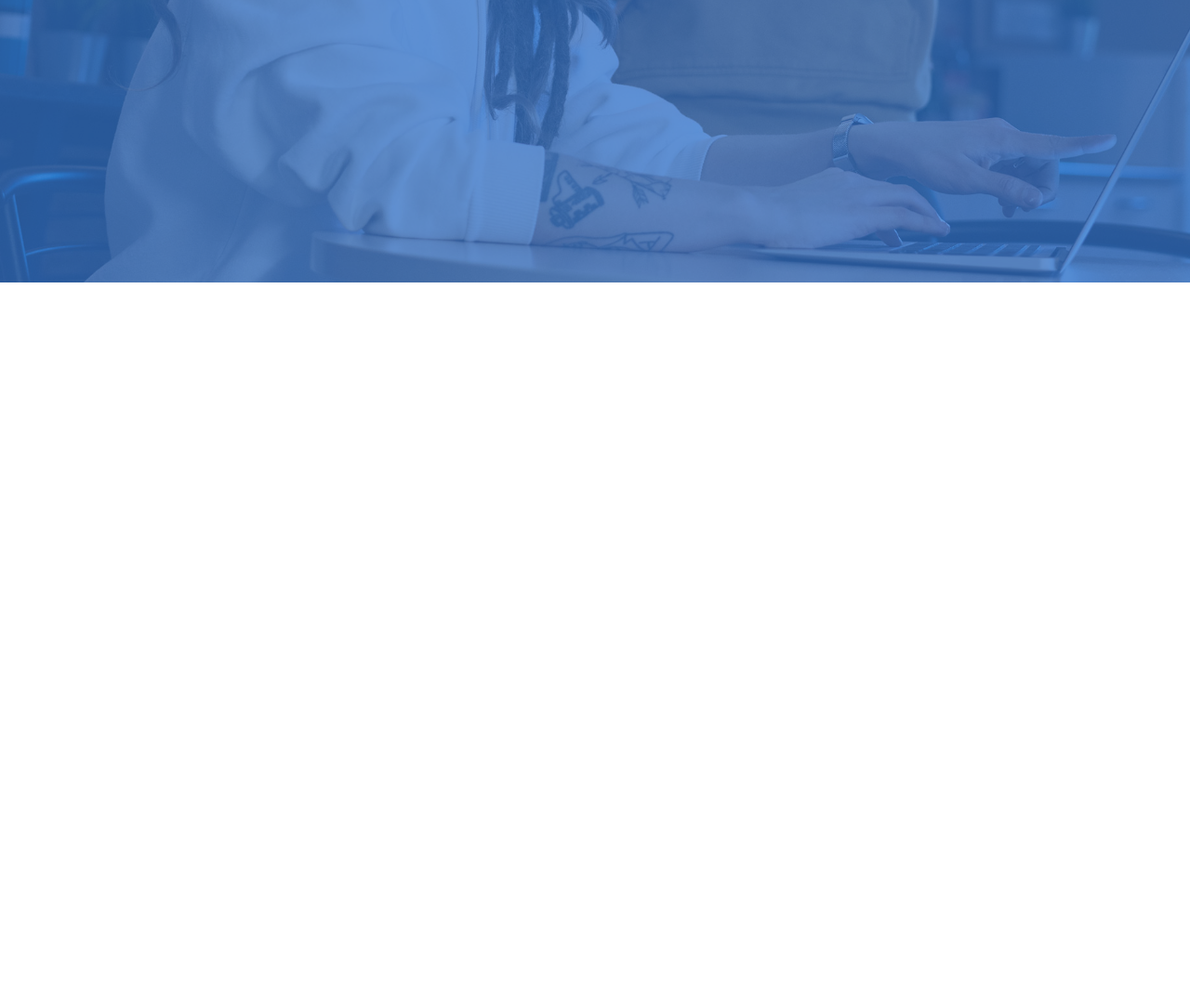
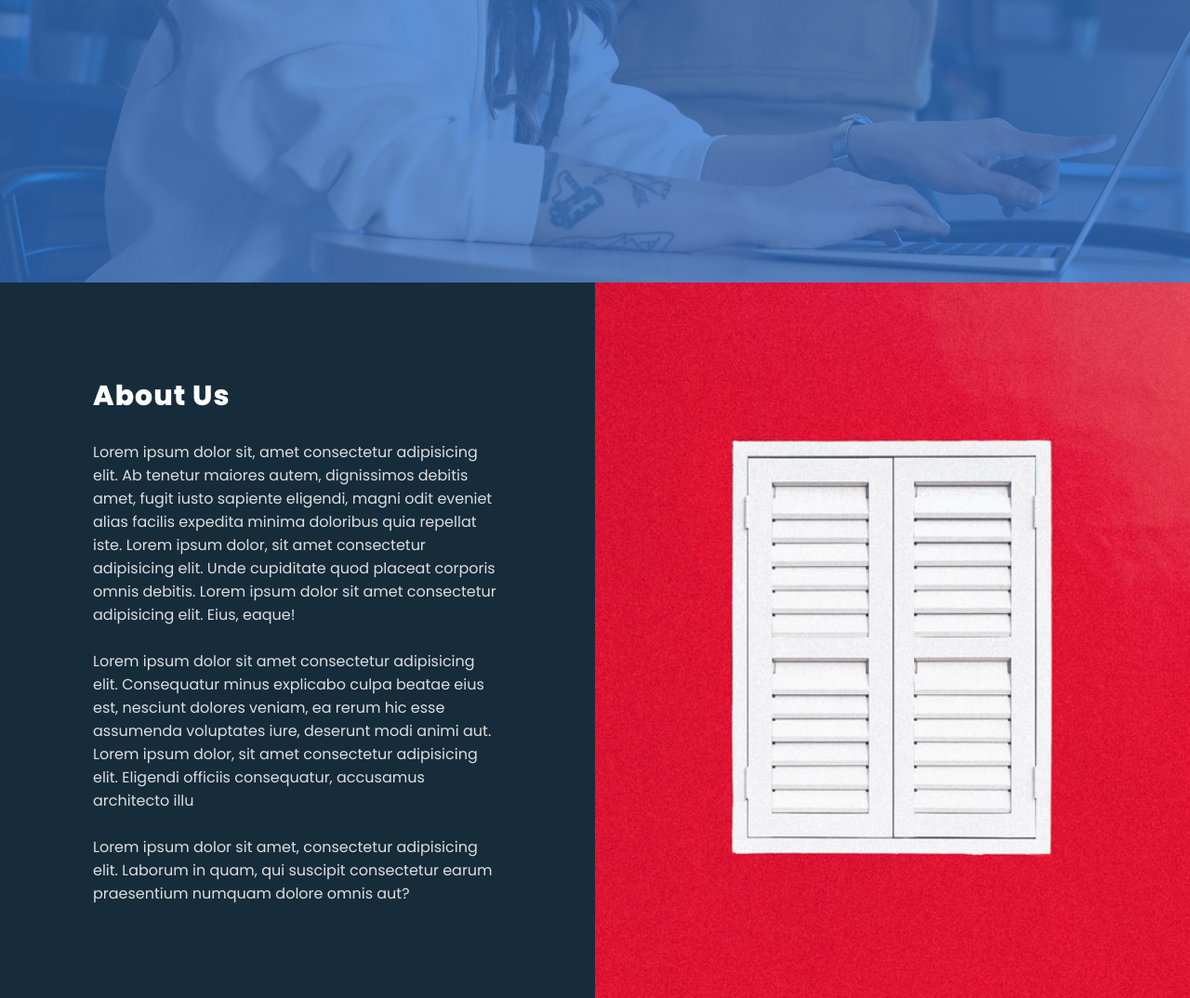
Before and after one commit to olivercastroteran/Responsive-Website-Model, a plain HTML site: page index.html in a window 1280 px wide. Shown: the part 496-1570 px from the top of the page at 93% size. Before the commit the page ends 800 px from the top, so only its background shows below. Drawn offline with Linux system fonts and the light colour scheme.

Commit message:
about us section added

```diff
--- a/index.html
+++ b/index.html
@@ -25,6 +25,32 @@
       </div>
     </div>
     <!-- ________________________________________ About ________________________________________ -->
+    <section class="about">
+      <div class="content-box">
+        <h2 class="heading">About Us</h2>
+        <p>
+          Lorem ipsum dolor sit, amet consectetur adipisicing elit. Ab tenetur
+          maiores autem, dignissimos debitis amet, fugit iusto sapiente
+          eligendi, magni odit eveniet alias facilis expedita minima doloribus
+          quia repellat iste. Lorem ipsum dolor, sit amet consectetur
+          adipisicing elit. Unde cupiditate quod placeat corporis omnis debitis.
+          Lorem ipsum dolor sit amet consectetur adipisicing elit. Eius, eaque!
+          <br /><br />
+          Lorem ipsum dolor sit amet consectetur adipisicing elit. Consequatur
+          minus explicabo culpa beatae eius est, nesciunt dolores veniam, ea
+          rerum hic esse assumenda voluptates iure, deserunt modi animi aut.
+          Lorem ipsum dolor, sit amet consectetur adipisicing elit. Eligendi
+          officiis consequatur, accusamus architecto illu
+        </p>
+        <br />
+        <p>
+          Lorem ipsum dolor sit amet, consectetur adipisicing elit. Laborum in
+          quam, qui suscipit consectetur earum praesentium numquam dolore omnis
+          aut?
+        </p>
+      </div>
+      <div class="img-box"></div>
+    </section>
     <!-- ________________________________________ Services ________________________________________ -->
     <!-- ________________________________________ Technology ________________________________________ -->
     <!-- ________________________________________ Client ________________________________________ -->
--- a/style.css
+++ b/style.css
@@ -71,3 +71,31 @@ body {
   background: url(./img/toggle.png);
   background-size: cover;
 }
+
+/* ___________________________________ About ___________________________________ */
+.about {
+  position: relative;
+  width: 100%;
+  display: flex;
+}
+.about .content-box {
+  background: #162c3b;
+  color: #fff;
+  padding: 100px;
+  width: 50%;
+}
+.heading {
+  font-size: 30px;
+  margin-bottom: 25px;
+  letter-spacing: 1px;
+}
+.content-box p {
+  color: #ddd;
+}
+.about .img-box {
+  background: url(./img/window.jpg);
+  width: 50%;
+  min-height: 650px;
+  background-size: cover;
+  background-position: center;
+}
```
